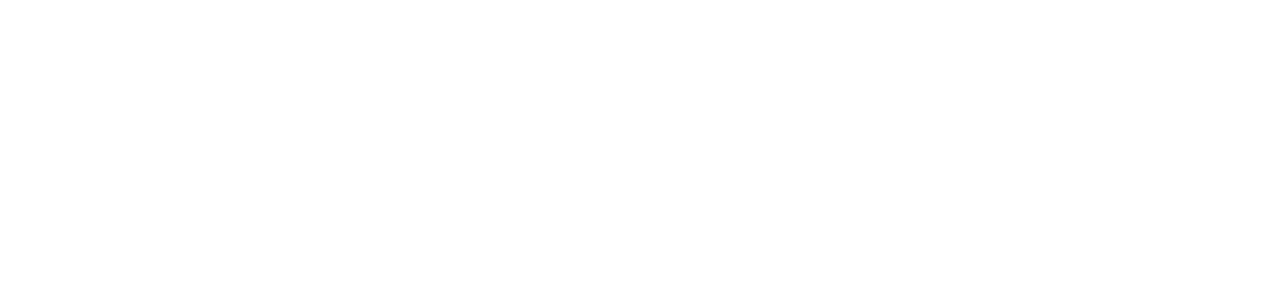
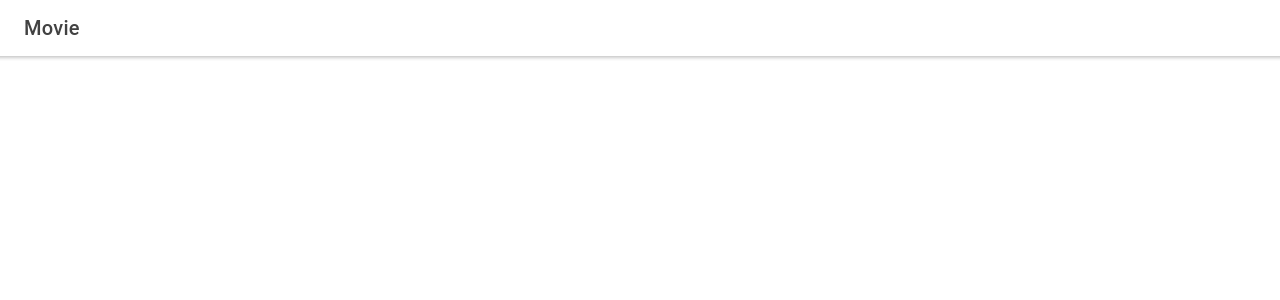
Before and after one commit to maugargnz/flixme, a React (Create React App) app in the folder flixme/: page /movie in a window 1280 px wide. Shown: the top 300 px of the page. Built offline with nearby package versions, Linux system fonts and the light colour scheme.

Commit message:
movie page

```diff
--- a/flixme/src/App.tsx
+++ b/flixme/src/App.tsx
@@ -3,6 +3,7 @@
 import { IonApp, IonRouterOutlet } from '@ionic/react';
 import { IonReactRouter } from '@ionic/react-router';
 import Home from './pages/Home';
+import Movie from './pages/Movie';
 
 /* Core CSS required for Ionic components to work properly */
 import '@ionic/react/css/core.css';
@@ -28,6 +29,7 @@
     <IonReactRouter>
       <IonRouterOutlet>
         <Route path="/home" component={Home} exact={true} />
+        <Route path="/movie" component={Movie} exact={true} />
         <Route exact path="/" render={() => <Redirect to="/home" />} />
       </IonRouterOutlet>
     </IonReactRouter>
--- a/flixme/src/pages/Home.tsx
+++ b/flixme/src/pages/Home.tsx
@@ -19,7 +19,7 @@
         <IonGrid>
           <IonRow>
             <IonCol size="6" size-sm="4" size-md="3" size-lg="3" size-xl="2">
-              <IonCard>
+              <IonCard routerLink="/movie">
                 <img src="http://www.coverwhiz.com/content/The-Fast-And-The-Furious.jpg" alt="cover-img"/>
               </IonCard>
             </IonCol>
--- /dev/null
+++ b/flixme/src/pages/Movie.tsx
@@ -0,0 +1,27 @@
+import { IonContent, IonHeader, IonPage, IonTitle, IonToolbar, IonButtons, IonBackButton } from '@ionic/react';
+import React from 'react';
+import './Home.css';
+
+const Movie: React.FC = () => {
+  return (
+    <IonPage>
+      <IonHeader>
+        <IonToolbar>
+        <IonButtons slot="start">
+          <IonBackButton></IonBackButton>
+        </IonButtons>
+          <IonTitle>Movie</IonTitle>
+        </IonToolbar>
+      </IonHeader>
+      <IonContent>
+        <IonHeader collapse="condense">
+          <IonToolbar>
+            <IonTitle size="large">Movie</IonTitle>
+          </IonToolbar>
+        </IonHeader>
+      </IonContent>
+    </IonPage>
+  );
+};
+
+export default Movie;
```
